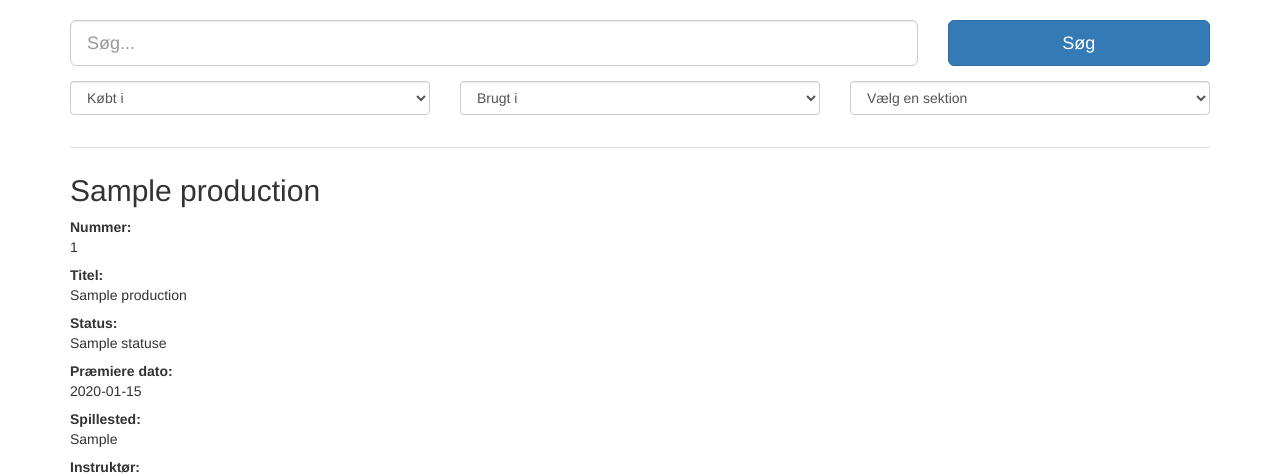
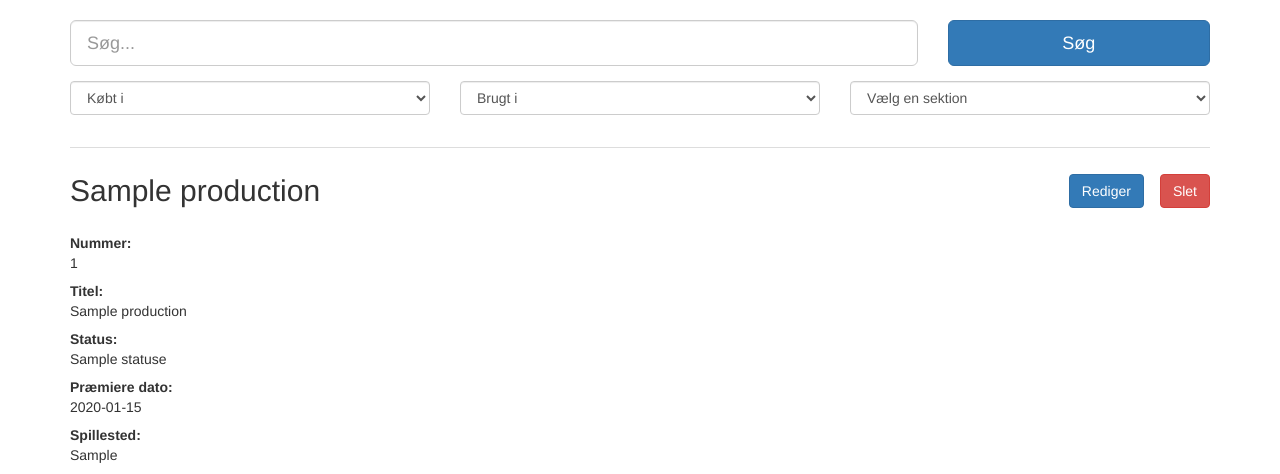
Before and after one commit to Project-Props/Props, a PHP site: page /productions/show?id=1 in a window 1280 px wide. Shown: the part 52-526 px from the top of the page. Run offline with PHP 8.4, Linux system fonts and the light colour scheme; tables that the repository leaves empty hold one stand-in row (values such as "Sample post"); data that the repository does not hold is empty; a stand-in replaces the project's code that opens the database connection; some libraries are stand-ins or nearby versions.

Commit message:
add delete and edit links

```diff
--- a/views/productions/show.php
+++ b/views/productions/show.php
@@ -1,6 +1,15 @@
-<h1 class="main-headline">
-  <?php echo $production->title; ?>
-</h1>
+<div class="row prop-header">
+  <div class="col-sm-6">
+    <h1>
+      <?php echo $production->title; ?>
+    </h1>
+  </div>
+
+  <div class="col-sm-6">
+    <a class="btn btn-danger right" href="/production/delete?id=<?php echo $production->id; ?>">Slet</a>
+    <a class="btn btn-primary right" href="/production/edit?id=<?php echo $production->id; ?>">Rediger</a>
+  </div>
+</div>
 
 <dl>
   <dt>
```
